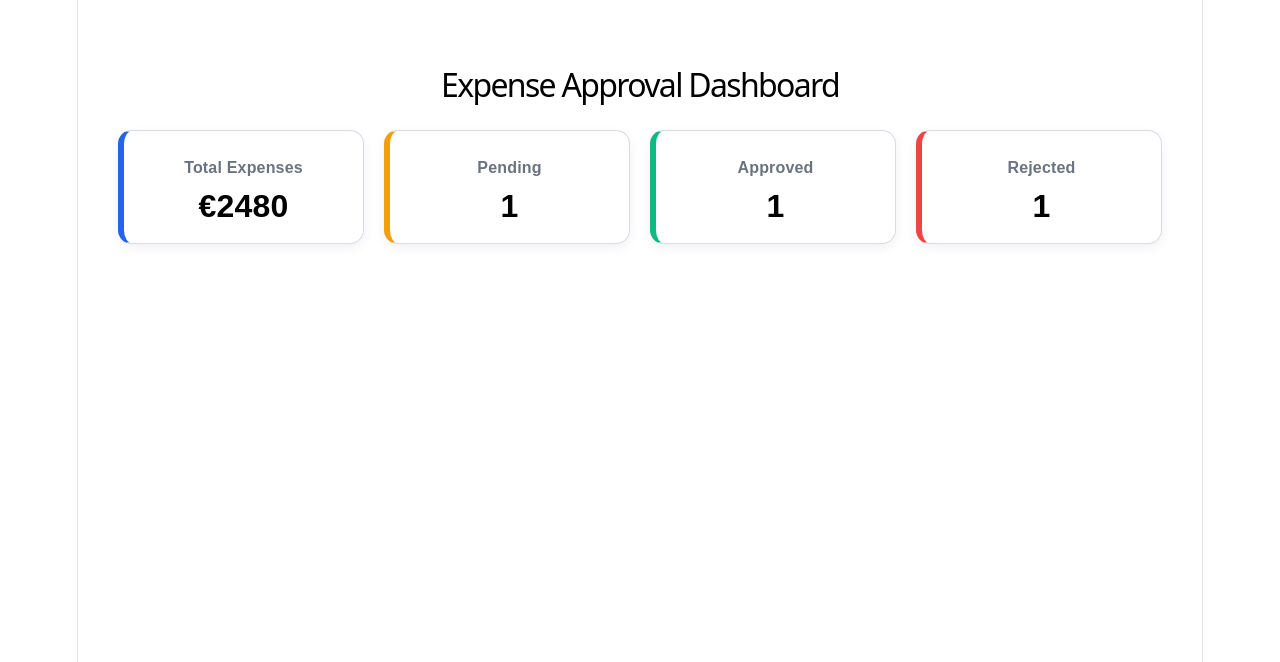
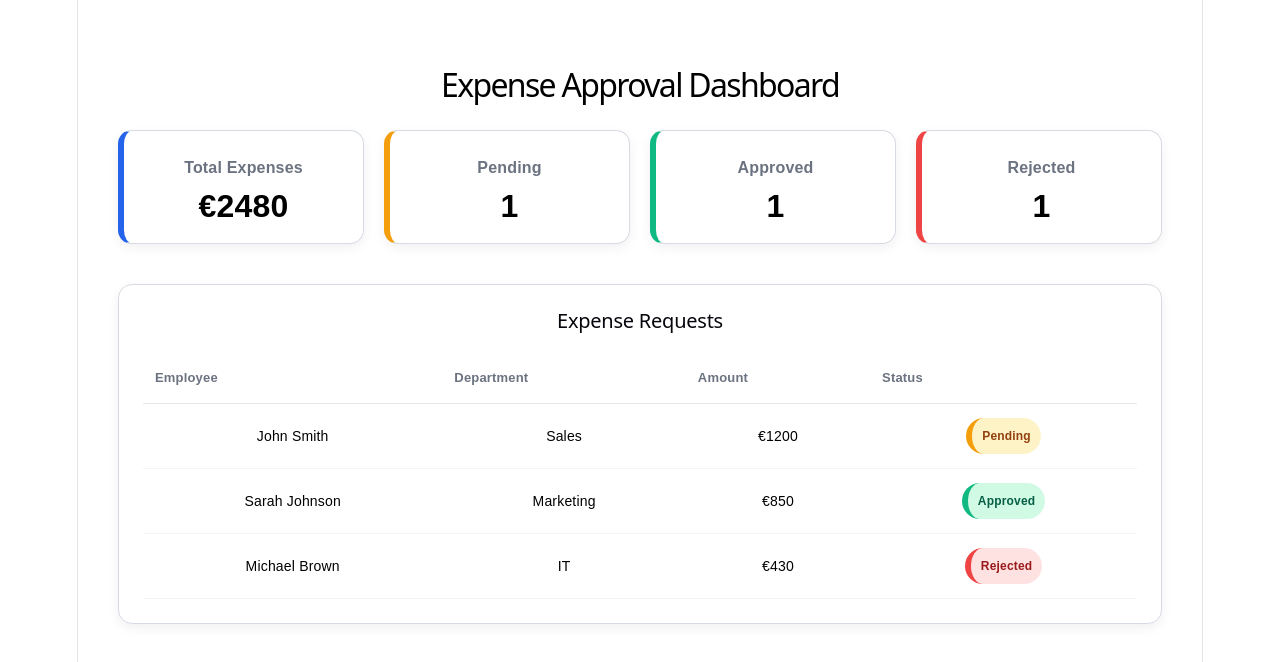
Before and after one commit to marcosgarrido-dev/expense-dashboard, a React (Vite) app: page / in a window 1280 px wide. Shown: the top 662 px of the page. Built offline with nearby package versions, Linux system fonts and the light colour scheme.

Commit message:
Add expense requests table

```diff
--- a/src/App.jsx
+++ b/src/App.jsx
@@ -1,6 +1,7 @@
 import { useState } from "react"
 import { expenses } from "./data/expenses"
 import DashboardCard from "./components/DashboardCard"
+import ExpenseTable from "./components/ExpenseTable"
 
 function App() {
   const [expenseList, setExpenseList] = useState(expenses)
@@ -52,6 +53,7 @@ function App() {
           type="rejected"
         />
       </div>
+      <ExpenseTable expenses={expenseList} />
     </div>
   )
 }
--- a/src/components/ExpenseRow.jsx
+++ b/src/components/ExpenseRow.jsx
@@ -0,0 +1,16 @@
+import StatusBadge from "./StatusBadge"
+
+function ExpenseRow({ expense }) {
+  return (
+    <tr>
+      <td>{expense.employee}</td>
+      <td>{expense.department}</td>
+      <td>€{expense.amount}</td>
+      <td>
+        <StatusBadge status={expense.status} />
+      </td>
+    </tr>
+  )
+}
+
+export default ExpenseRow
--- a/src/components/ExpenseTable.jsx
+++ b/src/components/ExpenseTable.jsx
@@ -0,0 +1,28 @@
+import ExpenseRow from "./ExpenseRow"
+
+function ExpenseTable({ expenses }) {
+  return (
+    <div className="table-container">
+      <h2>Expense Requests</h2>
+
+      <table className="expense-table">
+        <thead>
+          <tr>
+            <th>Employee</th>
+            <th>Department</th>
+            <th>Amount</th>
+            <th>Status</th>
+          </tr>
+        </thead>
+
+        <tbody>
+          {expenses.map((expense) => (
+            <ExpenseRow key={expense.id} expense={expense} />
+          ))}
+        </tbody>
+      </table>
+    </div>
+  )
+}
+
+export default ExpenseTable
--- a/src/components/StatusBadge.jsx
+++ b/src/components/StatusBadge.jsx
@@ -0,0 +1,9 @@
+function StatusBadge({ status }) {
+  return (
+    <span className={`status-badge ${status.toLowerCase()}`}>
+      {status}
+    </span>
+  )
+}
+
+export default StatusBadge
--- a/src/styles/global.css
+++ b/src/styles/global.css
@@ -80,3 +80,62 @@ body {
 .rejected {
   border-left: 6px solid #ef4444;
 }
+
+/* ============================= */
+/* EXPENSE TABLE */
+/* ============================= */
+
+.table-container {
+  background-color: white;
+  border: 1px solid #d7dce3;
+  border-radius: 14px;
+  padding: 24px;
+  box-shadow: 0 4px 12px rgba(15, 23, 42, 0.06);
+}
+
+.table-container h2 {
+  font-size: 20px;
+  margin-bottom: 20px;
+}
+
+.expense-table {
+  width: 100%;
+  border-collapse: collapse;
+}
+
+.expense-table th {
+  text-align: left;
+  font-size: 13px;
+  color: #6b7280;
+  padding: 12px;
+  border-bottom: 1px solid #e5e7eb;
+}
+
+.expense-table td {
+  padding: 14px 12px;
+  border-bottom: 1px solid #f1f5f9;
+  font-size: 14px;
+}
+
+.status-badge {
+  display: inline-block;
+  padding: 5px 10px;
+  border-radius: 999px;
+  font-size: 12px;
+  font-weight: bold;
+}
+
+.status-badge.pending {
+  background-color: #fef3c7;
+  color: #92400e;
+}
+
+.status-badge.approved {
+  background-color: #d1fae5;
+  color: #065f46;
+}
+
+.status-badge.rejected {
+  background-color: #fee2e2;
+  color: #991b1b;
+}
```
